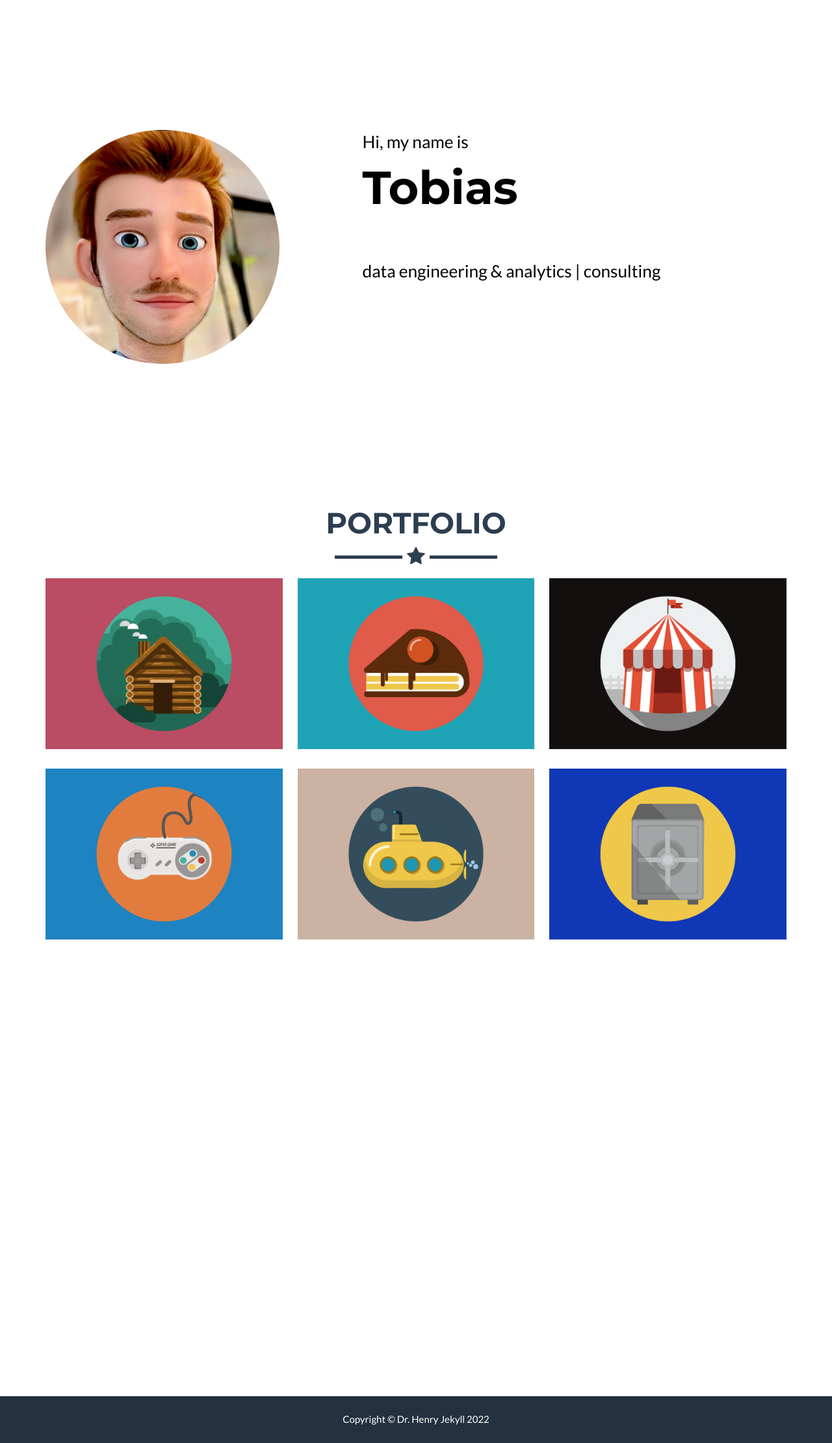
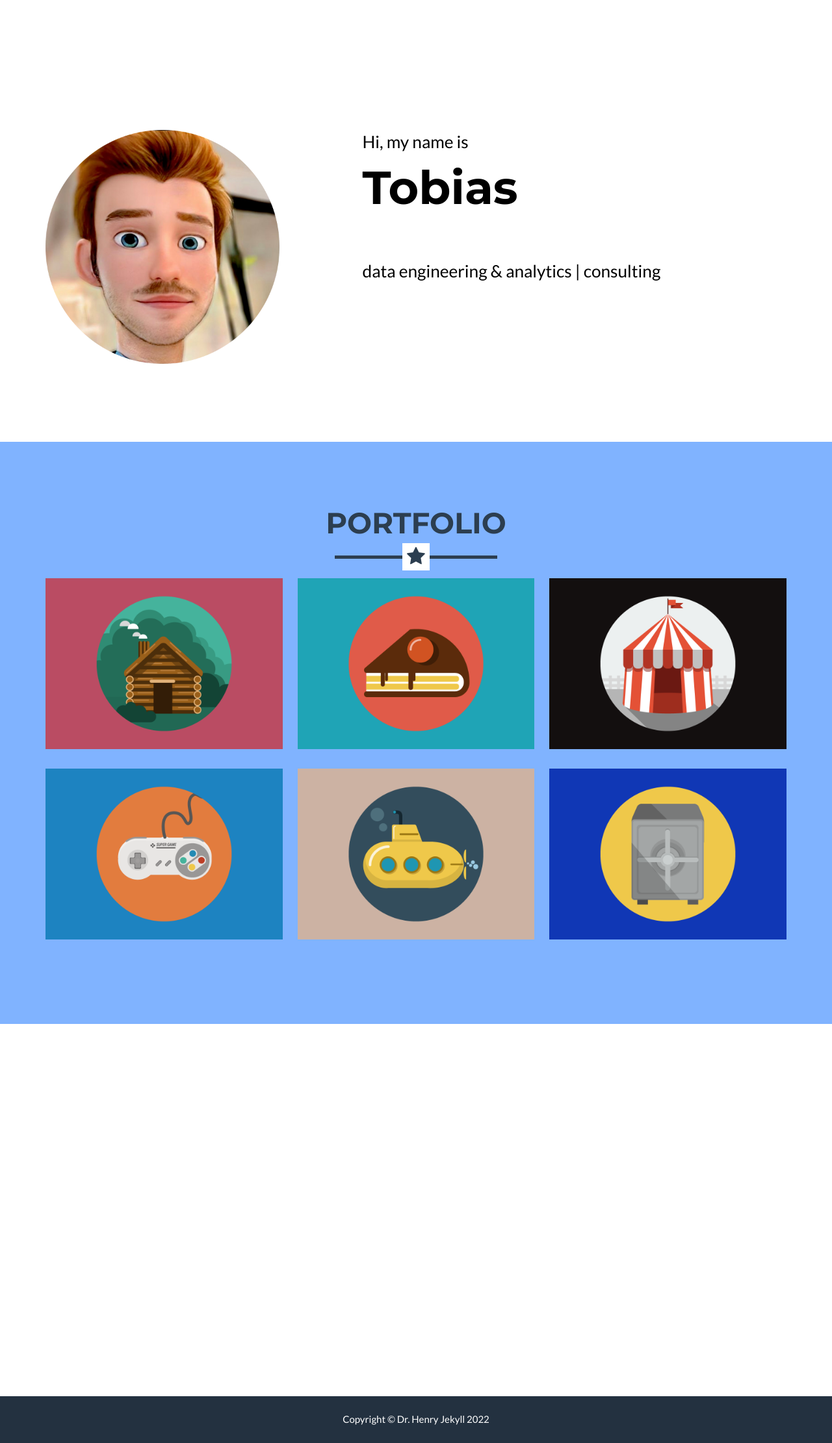
Before and after one commit to tolan005/tolan005.github.io, a Jekyll site: the page built from _posts/2014-07-18-project-1.markdown, in a window 1280 px wide. Shown: the whole page at 65% size. Built offline with Jekyll 4.4.1, drawn with Linux system fonts in a browser that asks for light colours.

Commit message:
Update main.css
change background portfolio

```diff
--- a/_includes/css/main.css
+++ b/_includes/css/main.css
@@ -192,6 +192,9 @@ section.success {
     section.first {
         padding-top: 75px;
     }
+}
+#portfolio {
+    background: #80B3FF;
 }
 
 #portfolio .portfolio-item {
```
